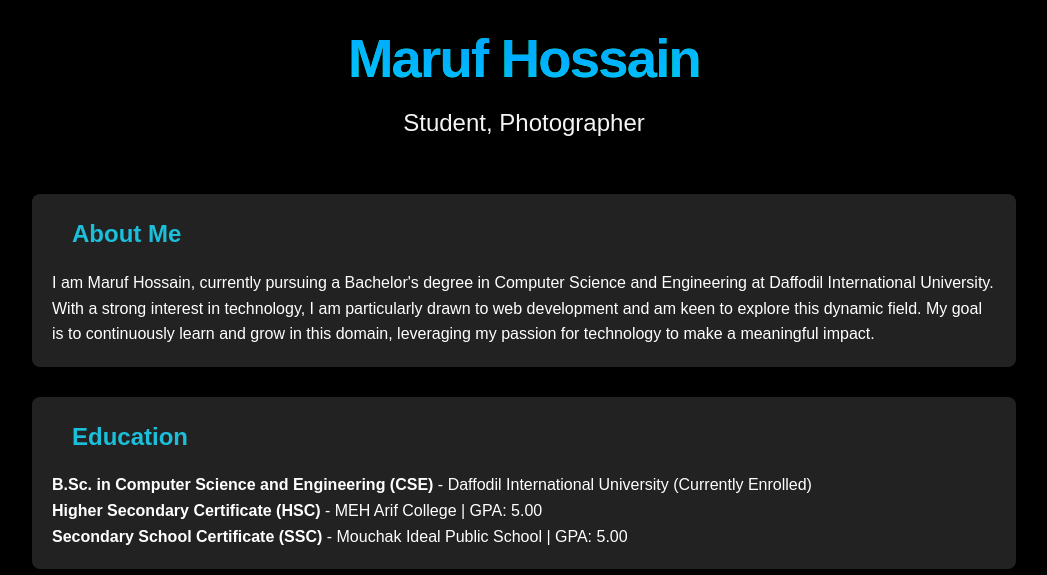
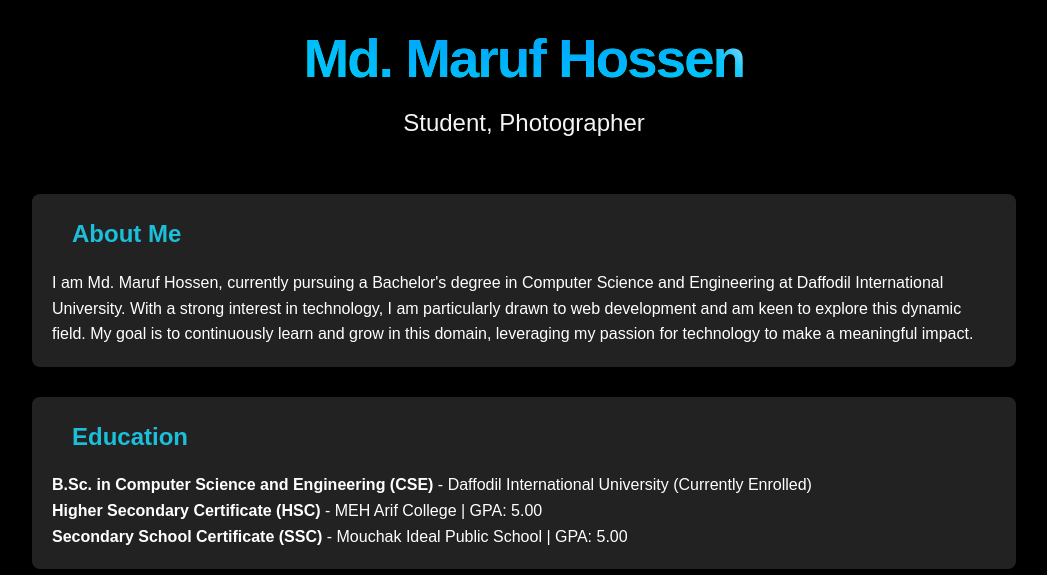
Before and after one commit to marufhossain19/Portfolio, a plain HTML site: page index.html in a window 1280 px wide. Shown: the part 225-800 px from the top of the page, without its empty margins (116-1163 px from the left). Drawn offline with Linux system fonts and the light colour scheme.

Commit message:
Update index.html

```diff
--- a/index.html
+++ b/index.html
@@ -4,7 +4,7 @@
 <head>
     <meta charset="UTF-8">
     <meta name="viewport" content="width=device-width, initial-scale=1.0">
-    <title>Maruf Hossain - Portfolio</title>
+    <title>Md. Maruf Hossen - Portfolio</title>
     <link rel="stylesheet" href="styles.css"> <!-- Link to CSS file -->
     <link rel="icon" href="./favicon.png" type="image/x-icon" sizes="40x40">
 
@@ -16,7 +16,7 @@
             <div class="profile-picture-container">
                 <div class="spinning-circle">
                     <div class="inner-circle">
-                        <img src="./profile.png" alt="Profile Picture"> alt="Profile Picture of  Maruf Hossain">
+                        <img src="./profile.png" alt="Profile Picture"> alt="Profile Picture of Md. Maruf Hossen">
                     </div>
                     <div class="outer-circle light-blue-border"></div>
                     <div class="outer-circle purple-border"></div>
@@ -24,7 +24,7 @@
             </div>
             <div class="content">
                 <h1 class="title">
-                 <span class="reveal-text">Maruf Hossain</span>
+                 <span class="reveal-text">Md. Maruf Hossen</span>
                   <div class="aurora">
                     <div class="aurora__item"></div>
                     <div class="aurora__item"></div>
@@ -41,7 +41,7 @@
             <div class="title-container">
           <h2 class="skills-title">About Me</h2>
           </div>
-            <p>I am Maruf Hossain, currently pursuing a Bachelor's degree in Computer Science and Engineering at Daffodil International University. With a strong interest in technology, I am particularly drawn to web development and am keen to explore this dynamic field. My goal is to continuously learn and grow in this domain, leveraging my passion for technology to make a meaningful impact.</p>
+            <p>I am Md. Maruf Hossen, currently pursuing a Bachelor's degree in Computer Science and Engineering at Daffodil International University. With a strong interest in technology, I am particularly drawn to web development and am keen to explore this dynamic field. My goal is to continuously learn and grow in this domain, leveraging my passion for technology to make a meaningful impact.</p>
         </div>
 
         <div class="section education animate-fade-in-right">
```
